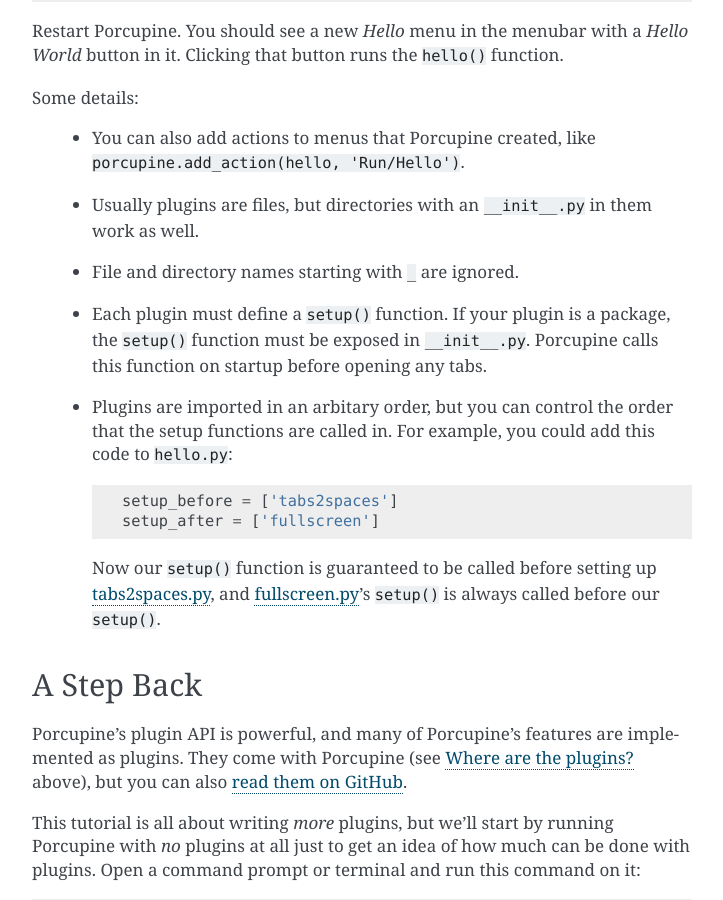
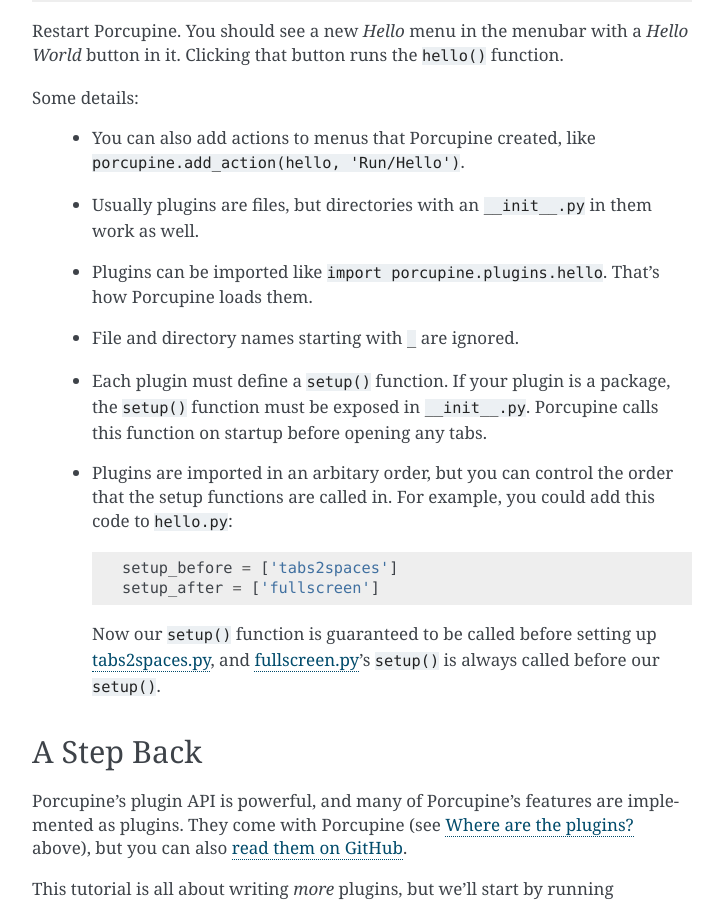
Before and after one commit to Akuli/porcupine, a Sphinx documentation site: the page built from docs/plugin-intro.rst, in a window 1280 px wide and 900 px high, scrolled down 980 px. Shown: the whole window, without its empty margins (388-1111 px from the left). Built offline with Sphinx 7.4.7, drawn with Linux system fonts in a browser that asks for light colours.

Commit message:
ADKFJSLKDFJSDKLFJ

```diff
--- a/docs/plugin-intro.rst
+++ b/docs/plugin-intro.rst
@@ -59,6 +59,8 @@
       ``porcupine.add_action(hello, 'Run/Hello')``.
    *  Usually plugins are files, but directories with an ``__init__.py`` in them
       work as well.
+   *  Plugins can be imported like ``import porcupine.plugins.hello``.
+      That's how Porcupine loads them.
    *  File and directory names starting with ``_`` are ignored.
    *  Each plugin must define a ``setup()`` function. If your plugin is a package,
       the ``setup()`` function must be exposed in ``__init__.py``. Porcupine calls
```
